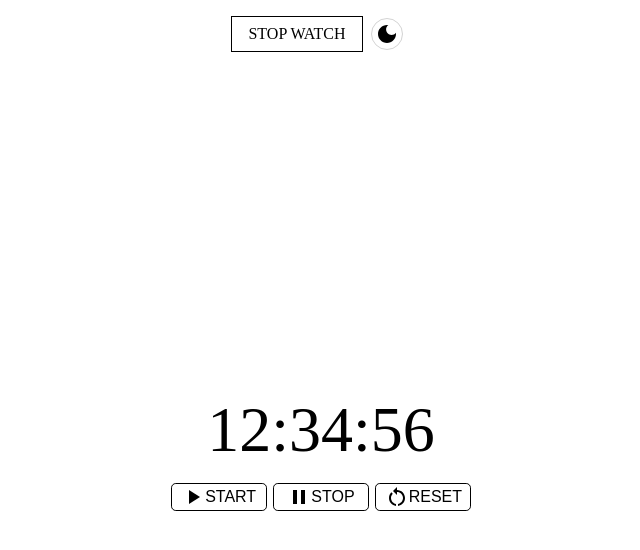
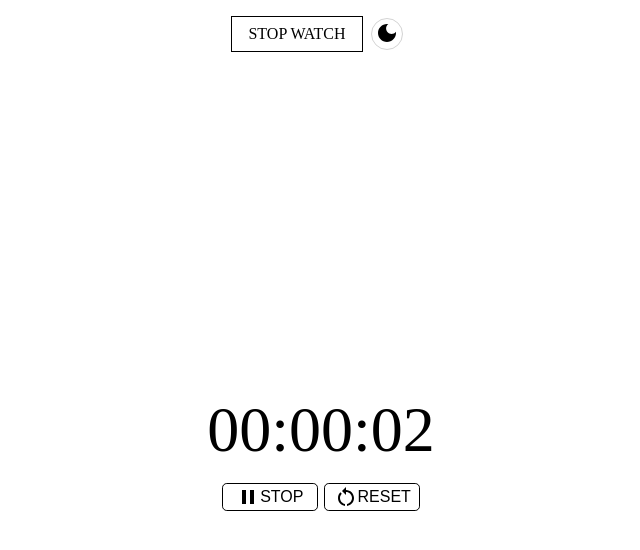
Before and after one commit to juwonk1018/stop-watch, a React (Create React App) app: page / in a window 1280 px wide. Both pictures are taken after a click on the button "START". Shown: the top 550 px of the page, without its empty margins (319-959 px from the left). Built offline with nearby package versions, Linux system fonts and the light colour scheme.

Commit message:
feat. stopwatch 기능 구현 및 실행에 따라 버튼 표시

```diff
--- a/src/components/NavBar.js
+++ b/src/components/NavBar.js
@@ -11,7 +11,7 @@ export default function NavBar({darkMode, setDarkMode}) {
     <div className = "navBar">
         <div className = "navMenu">STOP WATCH</div>
         <button className={`navIcon ${darkMode}`} onClick = {darkModeEvent}>
-          <svg xmlns="http://www.w3.org/2000/svg" height="rem" viewBox="0 0 24 24" width="24"><rect fill="none" height="24" width="24"/><path d="M12,3c-4.97,0-9,4.03-9,9s4.03,9,9,9s9-4.03,9-9c0-0.46-0.04-0.92-0.1-1.36c-0.98,1.37-2.58,2.26-4.4,2.26 c-2.98,0-5.4-2.42-5.4-5.4c0-1.81,0.89-3.42,2.26-4.4C12.92,3.04,12.46,3,12,3L12,3z"/></svg>
+          <svg xmlns="http://www.w3.org/2000/svg" height="24" viewBox="0 0 24 24" width="24"><rect fill="none" height="24" width="24"/><path d="M12,3c-4.97,0-9,4.03-9,9s4.03,9,9,9s9-4.03,9-9c0-0.46-0.04-0.92-0.1-1.36c-0.98,1.37-2.58,2.26-4.4,2.26 c-2.98,0-5.4-2.42-5.4-5.4c0-1.81,0.89-3.42,2.26-4.4C12.92,3.04,12.46,3,12,3L12,3z"/></svg>
         </button>
     </div>
   )
--- a/src/components/StopWatch.js
+++ b/src/components/StopWatch.js
@@ -1,19 +1,53 @@
-import React, {useState} from 'react';
+import React, {useState, useEffect, useRef} from 'react';
 
 import './StopWatch.css';
 
 export default function StopWatch() {
 
-    const [timer, setTimer] = useState("");
+    const [time, setTime] = useState(0);
+    const [progress, setProgress] = useState(false);
+
+    const mounted = useRef(false);
+    useEffect(() => {
+
+        if(!mounted.current){
+            mounted.current = true;
+        }
+
+        else{
+            console.log("업데이트");
+
+            if(progress){
+                const interval = setInterval(() => setTime((prev) => prev + 0.1), 100);
+                return () => {
+                    clearInterval(interval);
+                }
+
+            }
+            else{
+                console.log("Stop watch not work.")
+            }
+        }
+
+
+    }, [progress])
 
     return (
         <div className="stopWatchWrapper">
-            <div className="stopWatchDisplay">12:34:56</div>
+            <div className="stopWatchDisplay">
+                {String(parseInt(time/3600)).padStart(2, "0")}:{String(parseInt(time/60)).padStart(2, "0")}:{String(parseInt(time%60)).padStart(2, "0")}
+            </div>
 
             <div className="buttonGroup">
-                <button><svg xmlns="http://www.w3.org/2000/svg" height="24" viewBox="0 0 24 24" width="24"><path d="M0 0h24v24H0z" fill="none"/><path d="M8 5v14l11-7z"/></svg><span>START</span></button>
-                <button><svg xmlns="http://www.w3.org/2000/svg" height="24" viewBox="0 0 24 24" width="24"><path d="M0 0h24v24H0z" fill="none"/><path d="M6 19h4V5H6v14zm8-14v14h4V5h-4z"/></svg><span>STOP</span></button>
-                <button><svg xmlns="http://www.w3.org/2000/svg" enable-background="new 0 0 24 24" height="24" viewBox="0 0 24 24" width="24"><g><path d="M0,0h24v24H0V0z" fill="none"/></g><g><g><path d="M12,5V2L8,6l4,4V7c3.31,0,6,2.69,6,6c0,2.97-2.17,5.43-5,5.91v2.02c3.95-0.49,7-3.85,7-7.93C20,8.58,16.42,5,12,5z"/><path d="M6,13c0-1.65,0.67-3.15,1.76-4.24L6.34,7.34C4.9,8.79,4,10.79,4,13c0,4.08,3.05,7.44,7,7.93v-2.02 C8.17,18.43,6,15.97,6,13z"/></g></g></svg><span>RESET</span></button>
+                {!progress && <button onClick={() => setProgress(true)}>
+                    <svg xmlns="http://www.w3.org/2000/svg" height="24" viewBox="0 0 24 24" width="24"><path d="M0 0h24v24H0z" fill="none"/><path d="M8 5v14l11-7z"/></svg><span>START</span>
+                </button>}
+                {progress && <button onClick={() => setProgress(false)}>
+                    <svg xmlns="http://www.w3.org/2000/svg" height="24" viewBox="0 0 24 24" width="24"><path d="M0 0h24v24H0z" fill="none"/><path d="M6 19h4V5H6v14zm8-14v14h4V5h-4z"/></svg><span>STOP</span>
+                </button>}
+                <button onClick={() => setTime(0)}>
+                    <svg xmlns="http://www.w3.org/2000/svg" enableBackground="new 0 0 24 24" height="24" viewBox="0 0 24 24" width="24"><g><path d="M0,0h24v24H0V0z" fill="none"/></g><g><g><path d="M12,5V2L8,6l4,4V7c3.31,0,6,2.69,6,6c0,2.97-2.17,5.43-5,5.91v2.02c3.95-0.49,7-3.85,7-7.93C20,8.58,16.42,5,12,5z"/><path d="M6,13c0-1.65,0.67-3.15,1.76-4.24L6.34,7.34C4.9,8.79,4,10.79,4,13c0,4.08,3.05,7.44,7,7.93v-2.02 C8.17,18.43,6,15.97,6,13z"/></g></g></svg><span>RESET</span>
+                </button>
             </div>
         </div>
     )
```
